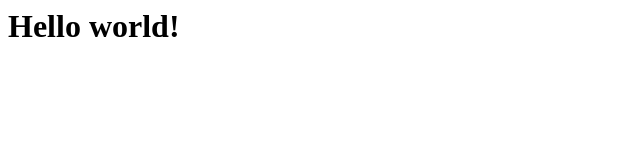
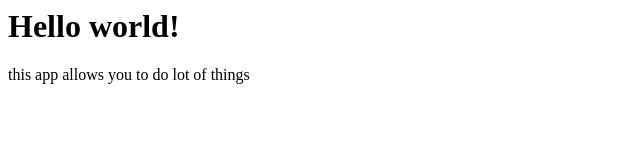
Before and after one commit to KarimCHEMEK/firstgit, a plain HTML site: page index.html in a window 1280 px wide. Shown: the whole page, without its empty margins (0-640 px from the left). Drawn offline with Linux system fonts and the light colour scheme.

Commit message:
added dis to index file

```diff
--- a/index.html
+++ b/index.html
@@ -1 +1,2 @@
 <h1>Hello world!</h1>
+this app allows you to do lot of things
```
